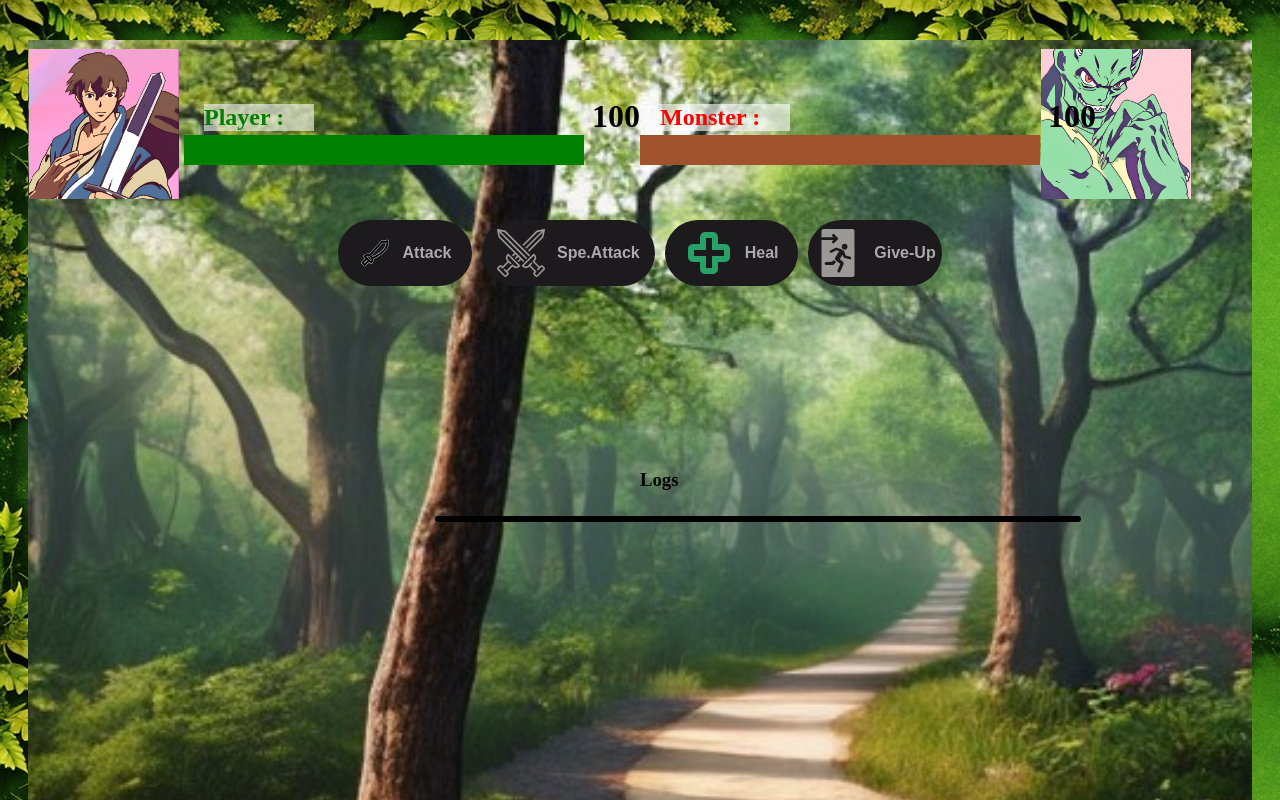
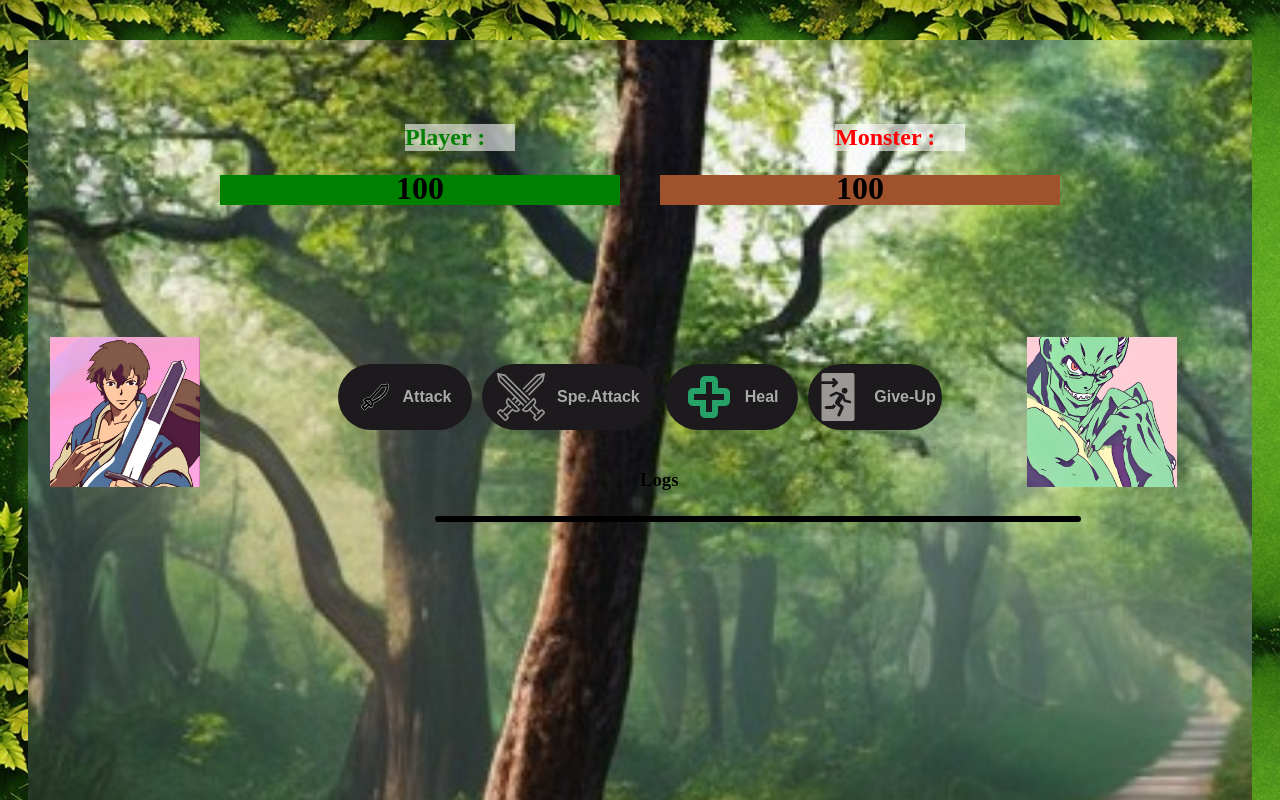
Before and after one commit to AoiLeyos/MonsterSlayerAngular, an Angular app: page / in a window 1280 px wide. Shown: the top 800 px of the page. Built offline with nearby package versions, Linux system fonts and the light colour scheme.

Commit message:
style(health-bar.component)for div class health container and add that class too div

```diff
--- a/src/app/health-bar/health-bar.component.css
+++ b/src/app/health-bar/health-bar.component.css
@@ -5,12 +5,24 @@ progress {
     margin-top: 20px;
     z-index: 1;
     background-color: rgba(128, 128, 128, 0.61);
+}
 
+
+
+.health-container {
+    display: flex;
+    flex-direction: column;
+    align-items: center;
+    width: 100%;
+    max-width: 400px;
+    margin-left: 20px;
+    margin-right: 20px;
 }
+
 
 h2 {
     position: relative;
-    left: 20px;
+    left: 40px;
     top: 40px;
 }
 
--- a/src/app/health-bar/health-bar.component.html
+++ b/src/app/health-bar/health-bar.component.html
@@ -1,14 +1,14 @@
 <div class="healthBar">
-    <div>
+    <div class="health-container">
         <h2>
             <p class="Player">Player :</p>
         </h2>
         <progress class="PlayerProgress"
-                  [value]="heroHealthService.currentHealth"
-                  max="100"></progress>
+                  [value]="heroHealthService.currentHealth" max="100">
+            {{heroHealthService.currentHealth}} </progress>
         <app-health> {{heroHealthService.currentHealth}} </app-health>
     </div>
-    <div>
+    <div class="health-container">
         <h2>
             <p class="Monster">Monster :</p>
         </h2>
```
